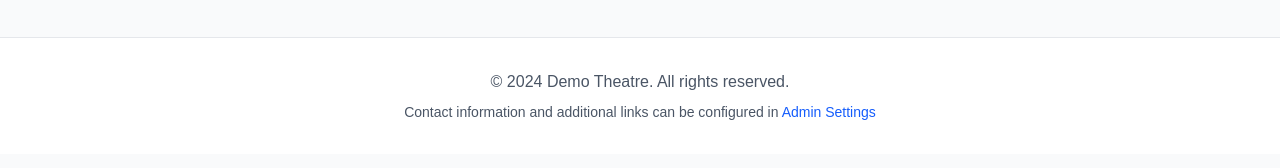
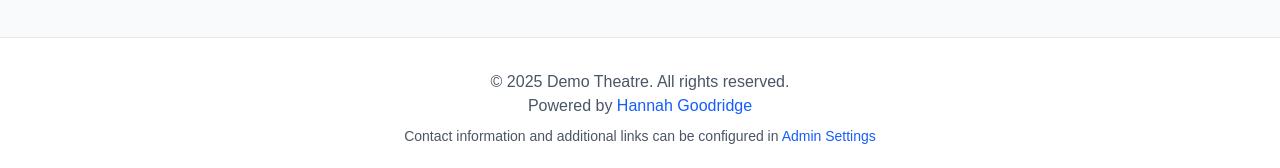
Before and after one commit to Hannah-goodridge/eventseats, a Next.js app: page / in a window 1280 px wide. Shown: the part 464-632 px from the top of the page. Built offline with nearby package versions, Linux system fonts and the light colour scheme; no server answers; the database is empty.

Commit message:
fix copyright

```diff
--- a/src/app/page.tsx
+++ b/src/app/page.tsx
@@ -153,7 +153,8 @@ export default function Home() {
       <footer className="bg-white border-t border-gray-200 mt-16">
         <div className="max-w-7xl mx-auto px-4 sm:px-6 lg:px-8 py-8">
           <div className="text-center text-gray-600">
-            <p>&copy; 2024 {settings?.venue?.name || 'Demo Theatre'}. All rights reserved.</p>
+            <p>&copy; {new Date().getFullYear()} {settings?.venue?.name || 'eventseats'}. All rights reserved.</p>
+            <p>Powered by <a href="https://hannahgoodridge.dev" className="text-blue-600 hover:text-blue-800">Hannah Goodridge</a></p>
             <p className="mt-2 text-sm">
               Contact information and additional links can be configured in{' '}
               <a href="/admin/settings" className="text-blue-600 hover:text-blue-800">
```
